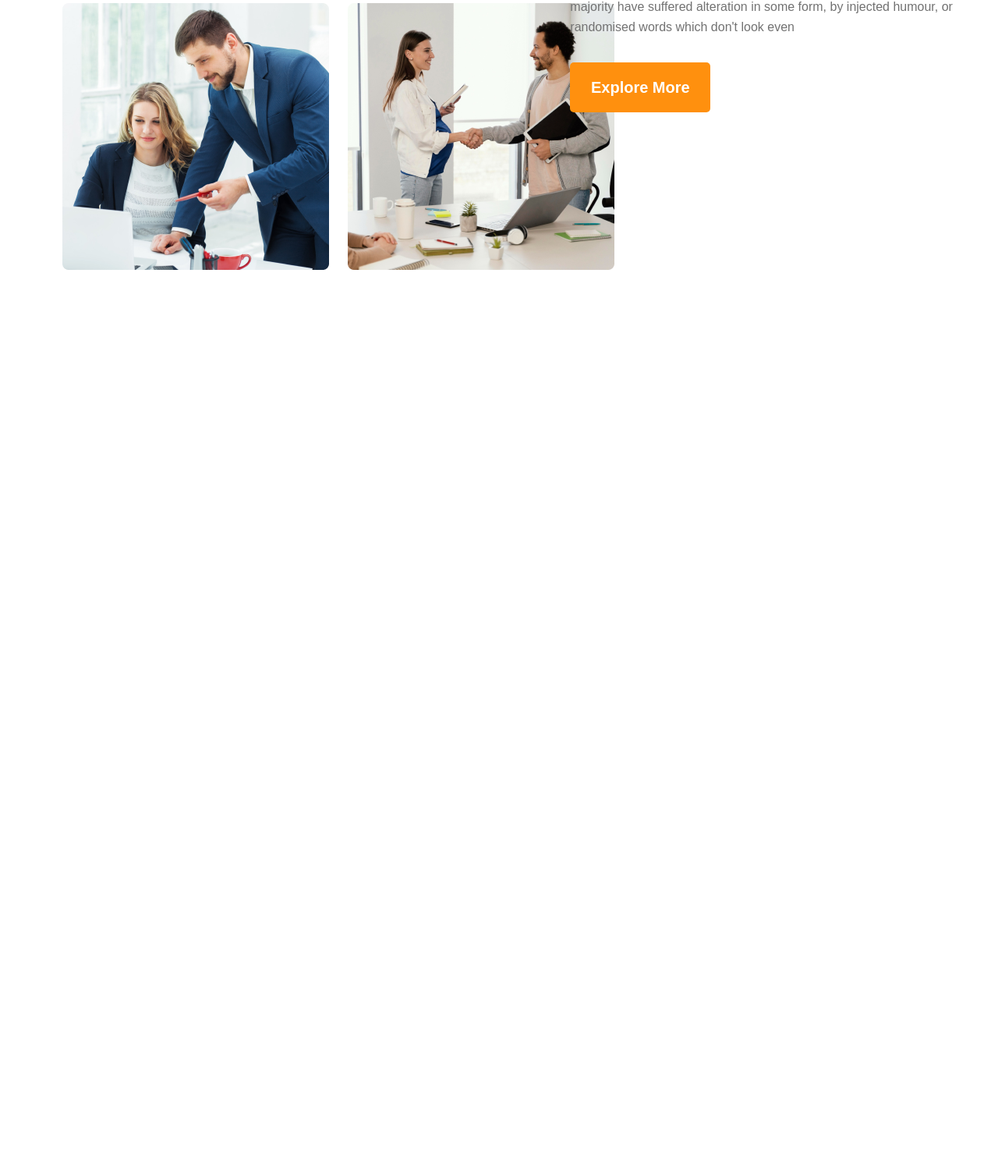
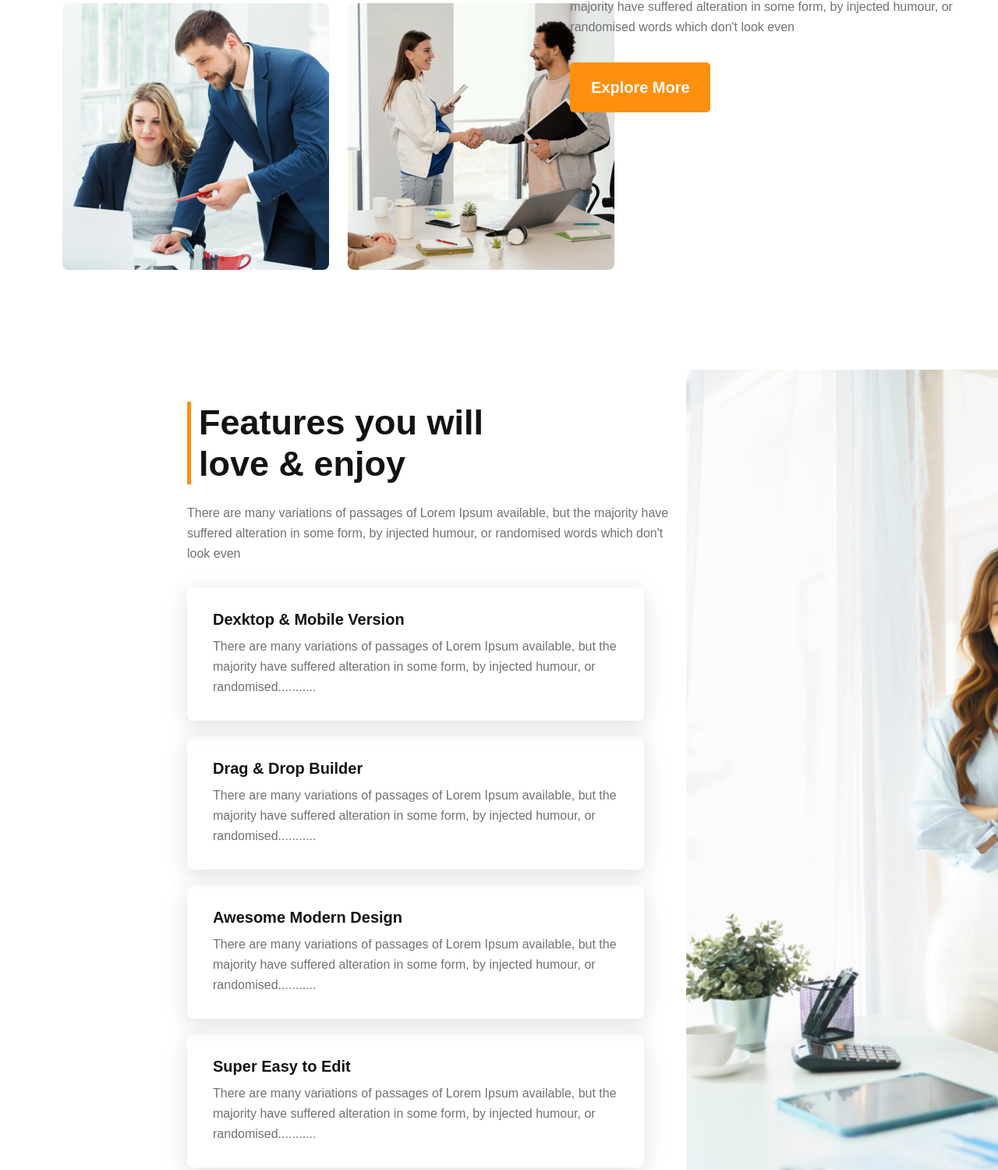
Before and after one commit to rishadCancel/g3-architects, a plain HTML site: page index.html in a window 1280 px wide. Shown: the part 1723-3223 px from the top of the page at 78% size. Before the commit the page ends 2073 px from the top, so only its background shows below. Drawn offline with Linux system fonts and the light colour scheme.

Commit message:
all features section done

```diff
--- a/css/style.css
+++ b/css/style.css
@@ -90,7 +90,7 @@ nav ul li{
 main{
     margin-top: 65px;
 }
-.features{
+.team-features{
     display: flex;
     justify-content: space-evenly;
     align-items: center;
@@ -106,11 +106,11 @@ main{
     border-radius: 8px;
     margin-left: 20%;
 }
-.feature-info{
+.team-feature-info{
     width: 537px;
     height: 304px;
 }
-.feature-info h3{
+.team-feature-info h3{
     font-size: 45px;
     line-height: 53px;
     margin-bottom: 24px;
@@ -127,12 +127,65 @@ main{
     font-weight: 700;
     color: #FF900E;
 }
-.feature-info p{
+.team-feature-info p{
     font-weight: 400;
     font-size: 16px;
     line-height: 26px;
     color: #727272;
 }
-.feature-info .explore-button{
+.team-feature-info .explore-button{
     margin-top: 32px;
 }
+
+/* All features styles */
+.all-features{
+    width: 1440px;
+    height: 1059px;
+    margin: 0px 240px;
+    margin-top: 130px;
+    display: flex;
+    align-items: center;
+
+}
+.all-features h3{
+    border-left: 5px solid #FF900E;
+    padding-left: 10px;
+}
+.feature-title{
+    color: #131313;
+    font-weight: 700;
+    font-size: 45px;
+    line-height: 53px;
+    margin-bottom: 24px;
+}
+.all-features p{
+    color: #727272;
+    line-height: 26px;
+    margin-bottom: 30px;
+}
+article{
+    width: 586px;
+    height: 171px;
+    border: 0px solid #ffffff;
+    border-radius: 8px;
+    box-shadow: rgba(100, 100, 111, 0.2) 0px 7px 29px 0px;
+    margin-top: 20px;
+}
+article h4{
+    font-weight: 600;
+    font-size: 20px;
+    line-height: 23px;
+    color: #131313;
+    padding-top: 30px;
+    padding-left: 33px;
+    padding-bottom: 10px;
+}
+article p{
+    color: #727272;
+    line-height: 26px;
+    padding-left: 33px;
+}
+.all-features img{
+    width: 800px;
+    height: 1059px;
+}
--- a/index.html
+++ b/index.html
@@ -36,17 +36,44 @@
 
     <!-- Main Section Start -->
     <main>
-        <section class="features">
+        <section class="team-features">
             <div class="pictures">
                 <div class="picture"><img src="images/team1.png" alt=""></div>
                 <div class="picture"><img src="images/team2.png" alt=""></div>
                 <div class="picture"><img src="images/team3.png" alt=""></div>
                 <div class="picture"><img src="images/team4.png" alt=""></div>
             </div>
-            <div class="feature-info">
+            <div class="team-feature-info">
                 <h3><span class="variant1">Quick list</span><span class="variant2"> of Our </span><br><span class="variant3">Features</span></h3>
                 <p>There are many variations of passages of Lorem Ipsum available, but the majority have suffered alteration in some form, by injected humour, or randomised words which don't look even</p>
                 <button class="explore-button">Explore More</button>
+            </div>
+        </section>
+        <section class="all-features">
+            <div>
+                <h3 class="feature-title">Features you will <br> love & enjoy</h3>
+                <p>There are many variations of passages of Lorem Ipsum available, but the majority have suffered alteration in some form, by injected humour, or randomised words which don't look even</p>
+                <div class="all-articles">
+                    <article>
+                        <h4>Dexktop & Mobile Version</h4>
+                        <p>There are many variations of passages of Lorem Ipsum available, but the majority have suffered alteration in some form, by injected humour, or randomised...........</p>
+                    </article>
+                    <article>
+                        <h4>Drag & Drop Builder</h4>
+                        <p>There are many variations of passages of Lorem Ipsum available, but the majority have suffered alteration in some form, by injected humour, or randomised...........</p>
+                    </article>
+                    <article>
+                        <h4>Awesome Modern Design</h4>
+                        <p>There are many variations of passages of Lorem Ipsum available, but the majority have suffered alteration in some form, by injected humour, or randomised...........</p>
+                    </article>
+                    <article>
+                        <h4>Super Easy to Edit</h4>
+                        <p>There are many variations of passages of Lorem Ipsum available, but the majority have suffered alteration in some form, by injected humour, or randomised...........</p>
+                    </article>
+                </div>
+            </div>
+            <div>
+                <img src="images/architect.png" alt="">
             </div>
         </section>
 
```
